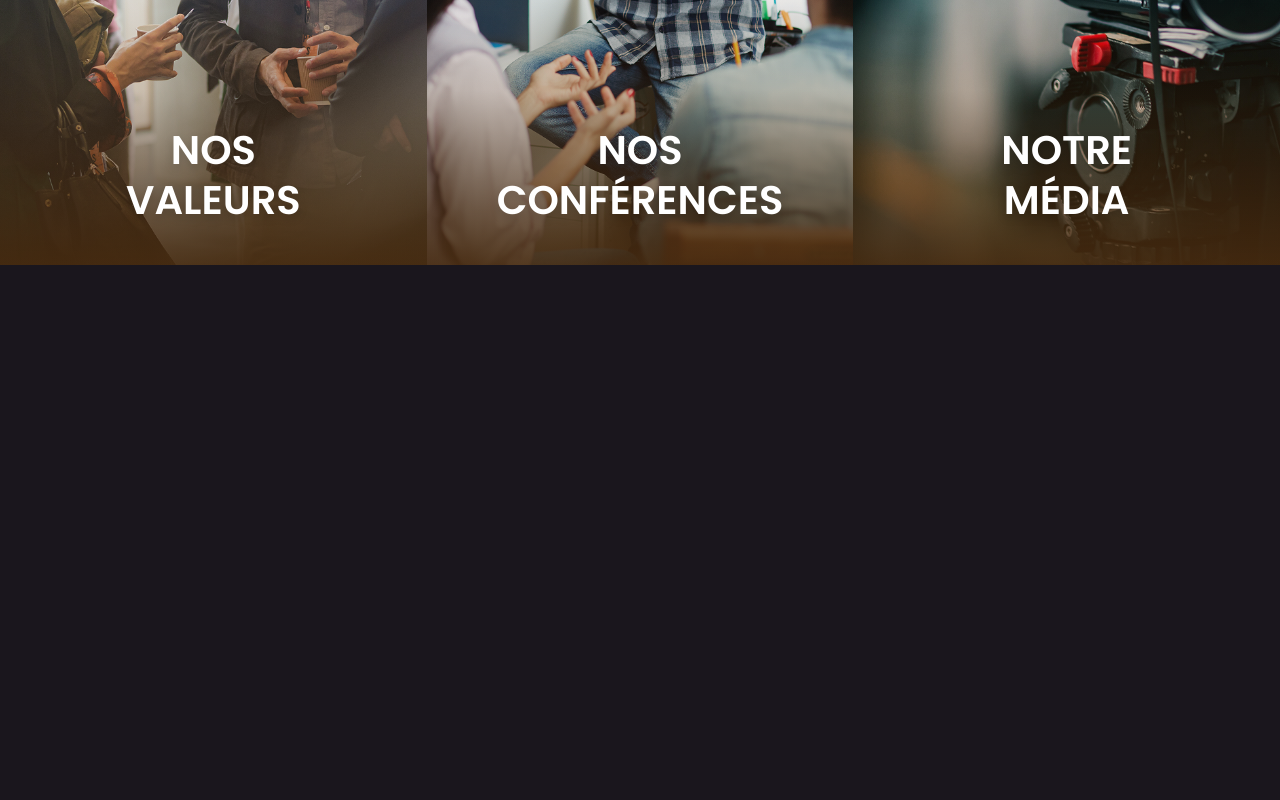
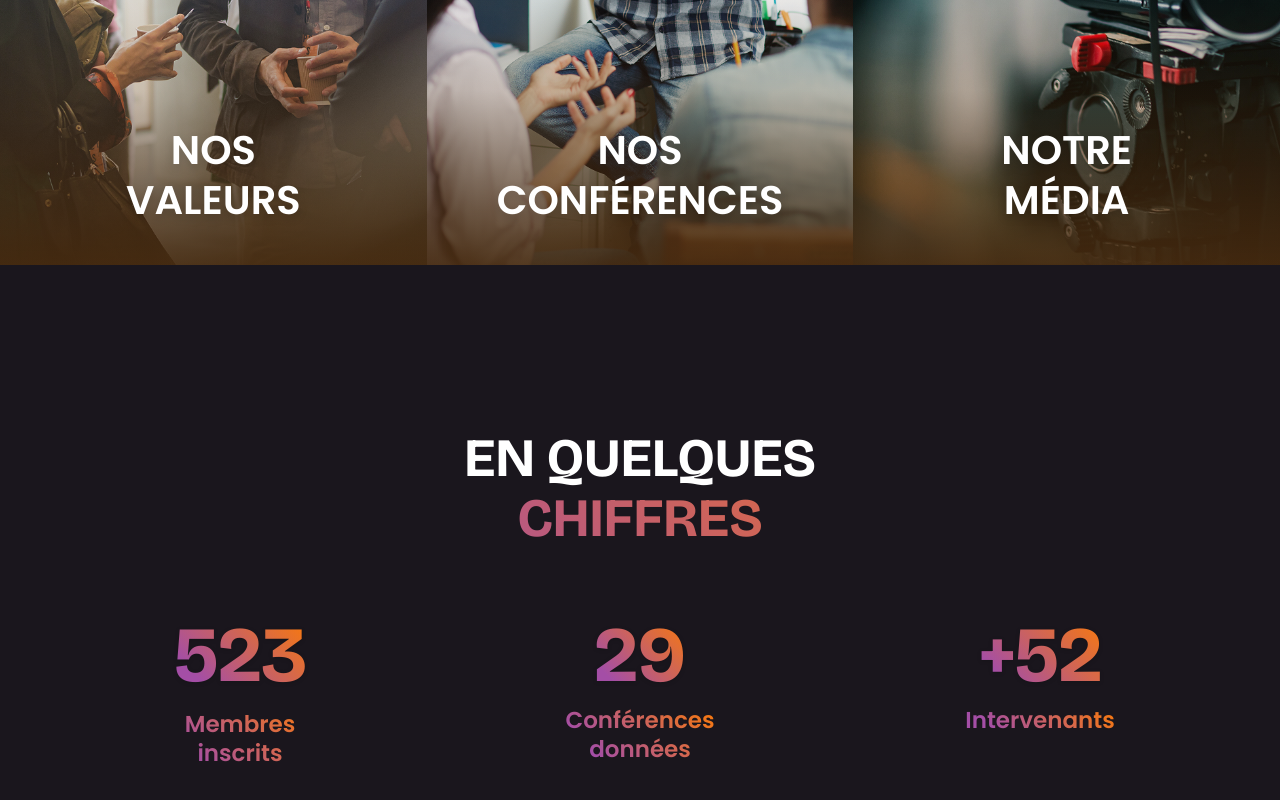
Before and after one commit to soniiix/resonance-web, a Next.js app: page / in a window 1280 px wide. Shown: the part 4938-5738 px from the top of the page. Before the commit the page ends 5283 px from the top, so only its background shows below. Built offline with nearby package versions, Linux system fonts and the light colour scheme.

Commit message:
feat: add stats section

```diff
--- /dev/null
+++ b/app/components/StatsSection.tsx
@@ -0,0 +1,47 @@
+export default function StatsSection() {
+    return (
+        <section className="relative w-full py-20 overflow-hidden flex flex-col items-center justify-center">
+            <div className="relative z-10 w-full max-w-6xl px-4">
+                {/* Title */}
+                <div className="text-center mb-16">
+                    <h2 className="font-heading font-bold text-[34px] md:text-[48px] lg:text-[54px] uppercase text-pure-white leading-tight">
+                        EN QUELQUES
+                    </h2>
+                    <h2 className="font-heading font-bold text-[34px] md:text-[48px] lg:text-[54px] uppercase bg-gradient-brand text-transparent bg-clip-text leading-tight md:mt-[-8px]">
+                        CHIFFRES
+                    </h2>
+                </div>
+
+                {/* Stats Grid */}
+                <div className="grid grid-cols-1 md:grid-cols-3 gap-16 md:gap-12 lg:gap-20">
+                    <div className="flex flex-col items-center transition-transform duration-300">
+                        <span className="font-heading font-bold text-[52px] md:text-[68px] lg:text-[78px] bg-gradient-brand text-transparent bg-clip-text leading-none drop-shadow-sm">
+                            523
+                        </span>
+                        <span className="bg-gradient-brand text-transparent bg-clip-text font-body font-semibold text-[18px] md:text-[21px] lg:text-[23px] mt-3 text-center max-w-[150px] leading-tight py-1 px-2">
+                            Membres inscrits
+                        </span>
+                    </div>
+
+                    <div className="flex flex-col items-center transition-transform duration-300">
+                        <span className="font-heading font-bold text-[52px] md:text-[68px] lg:text-[78px] bg-gradient-brand text-transparent bg-clip-text leading-none drop-shadow-sm">
+                            29
+                        </span>
+                        <span className="bg-gradient-brand text-transparent bg-clip-text font-body font-semibold text-[18px] md:text-[21px] lg:text-[23px] mt-3 text-center max-w-[150px] leading-tight">
+                            Conférences données
+                        </span>
+                    </div>
+
+                    <div className="flex flex-col items-center transition-transform duration-300">
+                        <span className="font-heading font-bold text-[52px] md:text-[68px] lg:text-[78px] bg-gradient-brand text-transparent bg-clip-text leading-none drop-shadow-sm">
+                            +52
+                        </span>
+                        <span className="bg-gradient-brand text-transparent bg-clip-text font-body font-semibold text-[18px] md:text-[21px] lg:text-[23px] mt-3 text-center max-w-[150px] leading-tight">
+                            Intervenants
+                        </span>
+                    </div>
+                </div>
+            </div>
+        </section>
+    );
+}
--- a/app/page.tsx
+++ b/app/page.tsx
@@ -3,6 +3,7 @@ import HeroSection from "./components/HeroSection";
 import UpcomingConferenceSection from "./components/UpcomingConferenceSection";
 import LatestContentSection from "./components/LatestContentSection";
 import ConceptSection from "./components/ConceptSection";
+import StatsSection from "./components/StatsSection";
 
 export default function Home() {
     return (
@@ -13,6 +14,7 @@ export default function Home() {
                 <UpcomingConferenceSection />
                 <LatestContentSection />
                 <ConceptSection />
+                <StatsSection />
             </main>
         </>
     );
```
